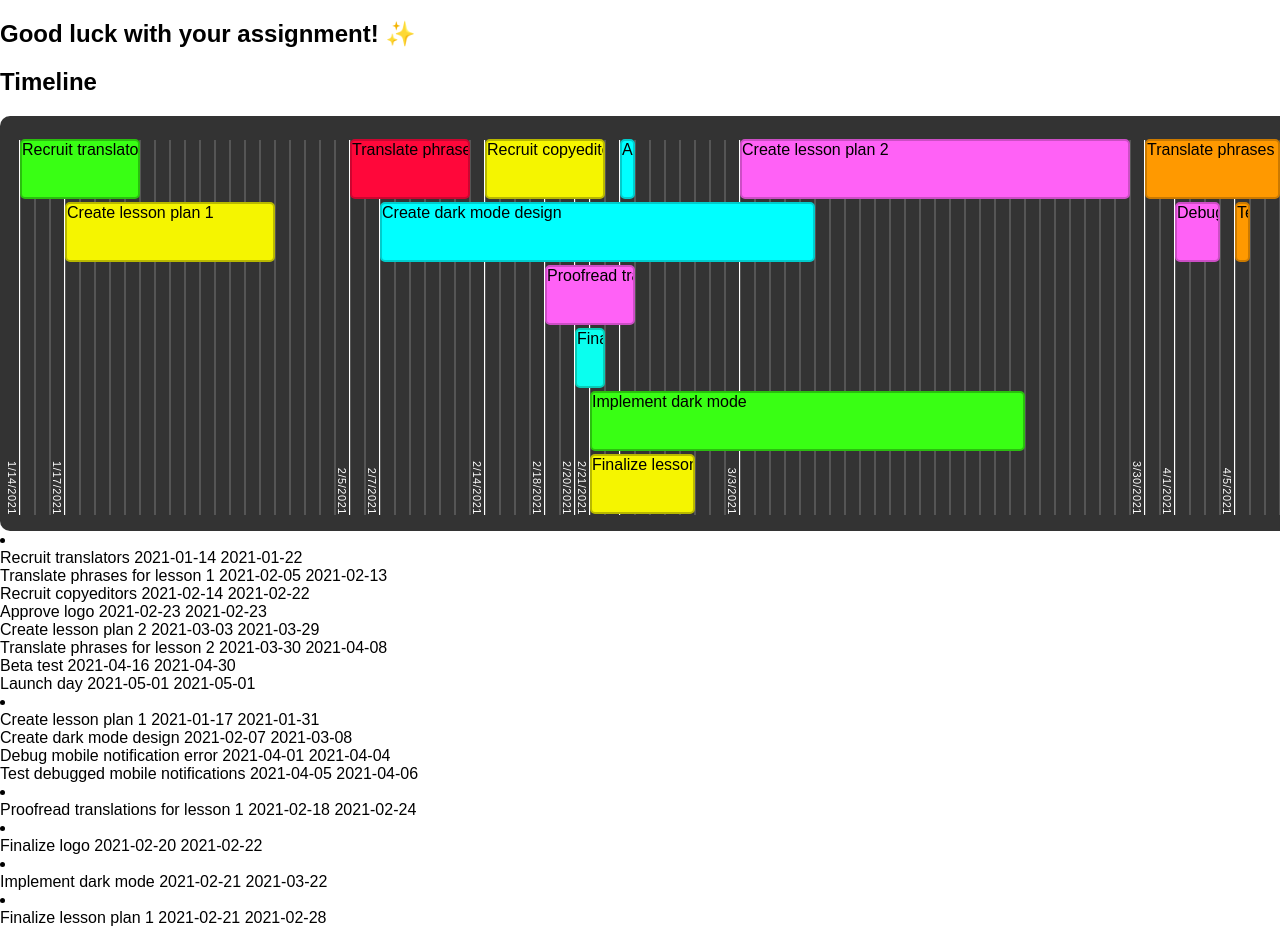
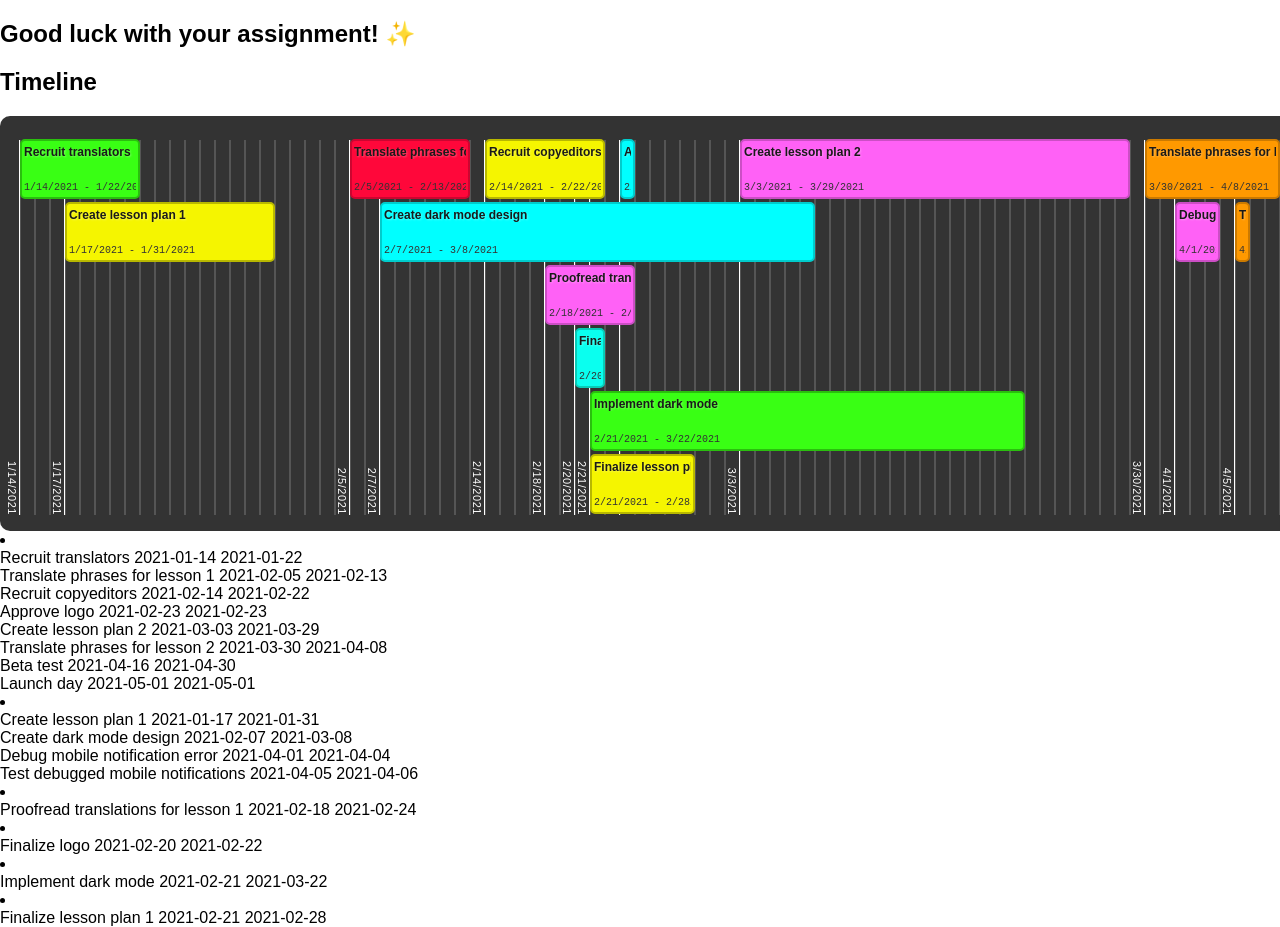
Before and after one commit to SirKadogan/timelime, a React (Vite) app: page / in a window 1280 px wide. Shown: the top 927 px of the page. Built offline with nearby package versions, Linux system fonts and the light colour scheme.

Commit message:
Update label items

```diff
--- a/src/components/Timeline.tsx
+++ b/src/components/Timeline.tsx
@@ -23,7 +23,7 @@ const borderColors = [
   "#2ABF0E", // Dark Neon Green
   "#CC0530", // Dark Neon Red
   "#B8B800", // Dark Neon Yellow
-  "#00CCCC", // Dark Neon Cyan
+  "#00CCCC", // Neon Cyan
   "#CC4EC5", // Dark Neon Pink
   "#CC7A00", // Dark Neon Orange
   "#08CCB7", // Dark Neon Aqua
@@ -133,14 +133,21 @@ const Timeline = ({ items, timelineStartDate }: TimelineProps): JSX.Element => {
                         transition: "all 0.3s ease",
                         cursor: "pointer",
                         overflow: "hidden",
-                        whiteSpace: "nowrap",
+                        padding: "4px 2px",
+                        display: "flex",
+                        flexDirection: "column",
+                        justifyContent: "space-between",
                       }}
                       onMouseEnter={(e) => {
                         const target = e.currentTarget;
-                        if (target.scrollWidth > target.clientWidth) {
+                        const itemWidth = calculateWidth(item.start, item.end);
+                        const textWidth = item.name.length * 8; // Approximate character width
+                        const totalTextWidth = textWidth + 40; // 40px for padding and buffer
+
+                        if (totalTextWidth > itemWidth) {
                           target.style.width = `${Math.max(
-                            calculateWidth(item.start, item.end),
-                            target.scrollWidth + 20
+                            itemWidth,
+                            totalTextWidth
                           )}px`;
                           target.style.zIndex = "100";
                         }
@@ -154,7 +161,33 @@ const Timeline = ({ items, timelineStartDate }: TimelineProps): JSX.Element => {
                         target.style.zIndex = "10";
                       }}
                     >
-                      {item.name}
+                      <div
+                        style={{
+                          fontSize: "12px",
+                          fontWeight: "600",
+                          color: "#1a1a1a",
+                          textShadow: "1px 1px 2px rgba(255,255,255,0.3)",
+                          lineHeight: "1.2",
+                          marginBottom: "4px",
+                          whiteSpace: "nowrap",
+                          overflow: "hidden",
+                        }}
+                      >
+                        {item.name}
+                      </div>
+                      <div
+                        style={{
+                          fontSize: "10px",
+                          color: "#333",
+                          fontFamily: "monospace",
+                          fontWeight: "500",
+                          whiteSpace: "nowrap",
+                          overflow: "hidden",
+                        }}
+                      >
+                        {new Date(item.start).toLocaleDateString()} -{" "}
+                        {new Date(item.end).toLocaleDateString()}
+                      </div>
                     </div>
                   </React.Fragment>
                 ))}
```
